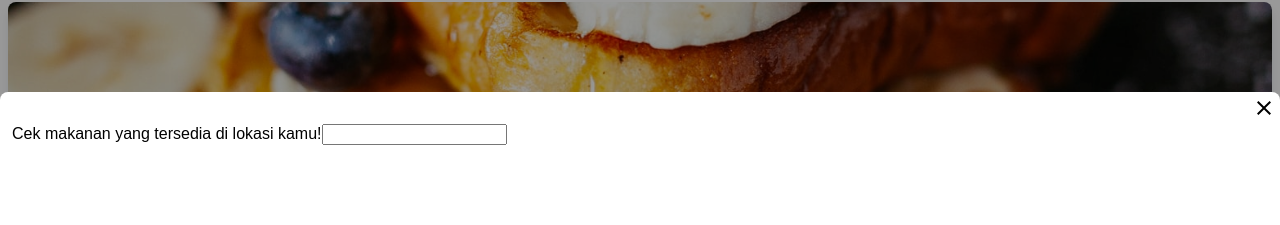
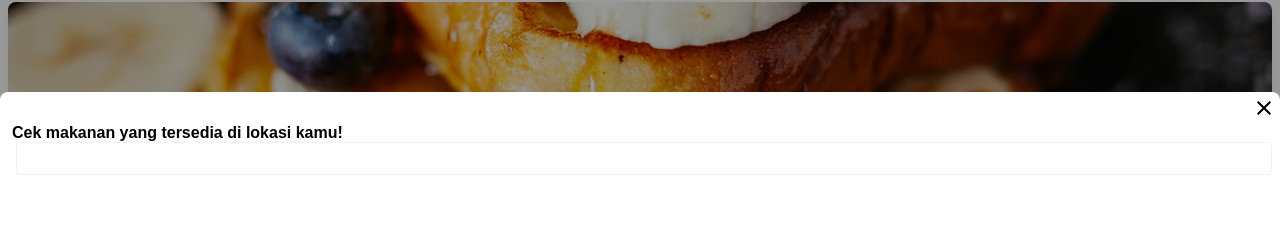
Before and after one commit to shandysetiawan/1456131c5c8dfb892302b5deb3b576ce316c67c9, a React (Create React App) app: page / in a window 1280 px wide. Both pictures are taken after a click on the element "Tokopedia Tower". Shown: the part 68-293 px from the top of the page. Built offline with nearby package versions, Linux system fonts and the light colour scheme.

Commit message:
implement Input, List, Truncated text component in App

```diff
--- a/src/App.js
+++ b/src/App.js
@@ -1,7 +1,8 @@
 import React, { useState } from 'react';
-import { Card, Image, Button, Container, StickyBottomContainer, Header, Modal } from './components';
+import { Card, Image, Button, Container, StickyBottomContainer, Header, Modal, Input, ListContainer, ListItem, TruncatText } from './components';
 import { ArrowBackIcon, KeyboardArrowDownIcon } from './components/icon';
 import menus from './data/menu';
+import locations from './data/location.json';
 
 function App() {
   const [showSticky, setShowSticky] = useState(false);
@@ -39,15 +40,17 @@ function App() {
 
       <Modal show={showModal} setShow={setShowModal}>
         <div>
-          Cek makanan yang tersedia di lokasi kamu!
-          <input type="text" onChange={e => setSearchedText(e.target.value)} />
+          <h4>Cek makanan yang tersedia di lokasi kamu!</h4>
+          <Input type="text" onChange={e => setSearchedText(e.target.value)} />
 
-          {searchedText.length > 3 &&
-            <ul>
-              <li>list 1</li>
-              <li>list 2</li>
-              <li>list 3</li>
-            </ul>
+          {searchedText.length >= 3 &&
+            <ListContainer>
+              {locations.map(location =>
+                <ListItem title={location.name}>
+                  <TruncatText>{location.address}</TruncatText>
+                </ListItem>
+              )}
+            </ListContainer>
           }
 
         </div>
@@ -55,6 +58,6 @@ function App() {
 
     </>
   );
-}
+};
 
 export default App;
```
